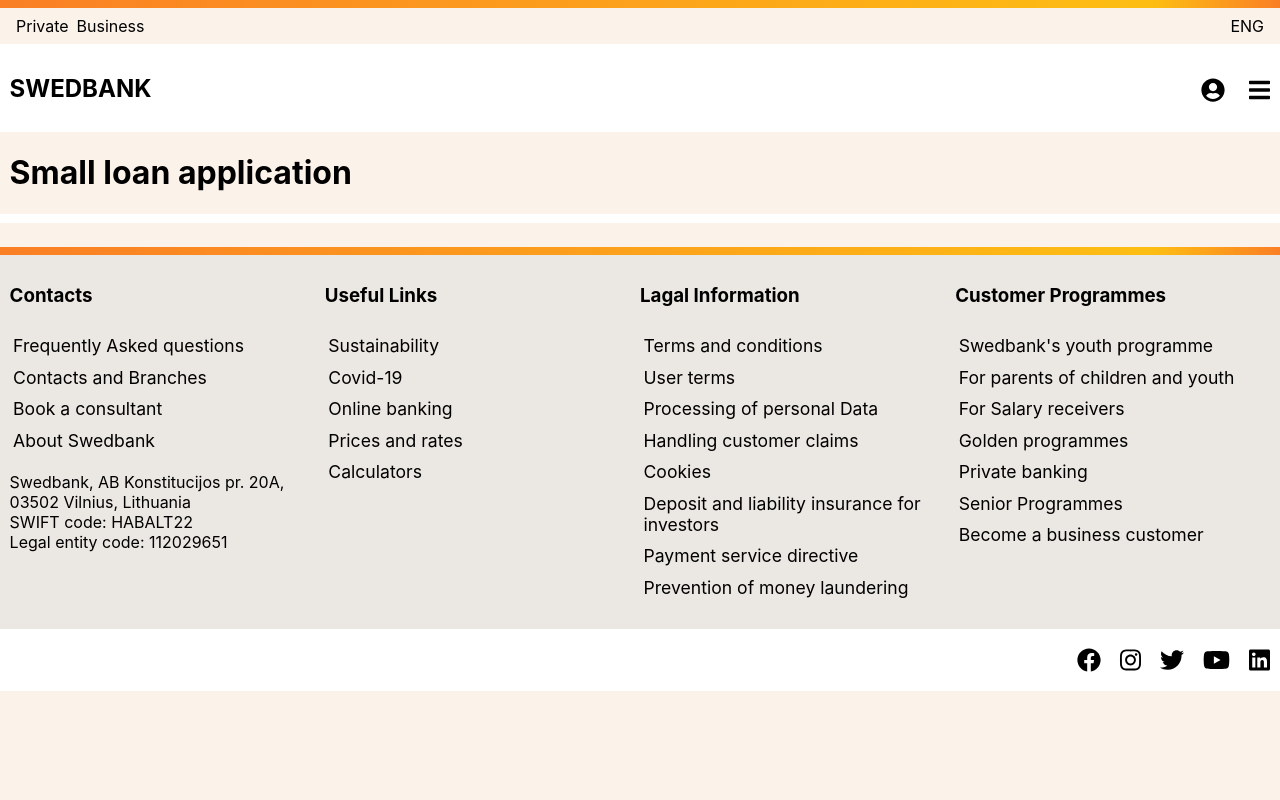
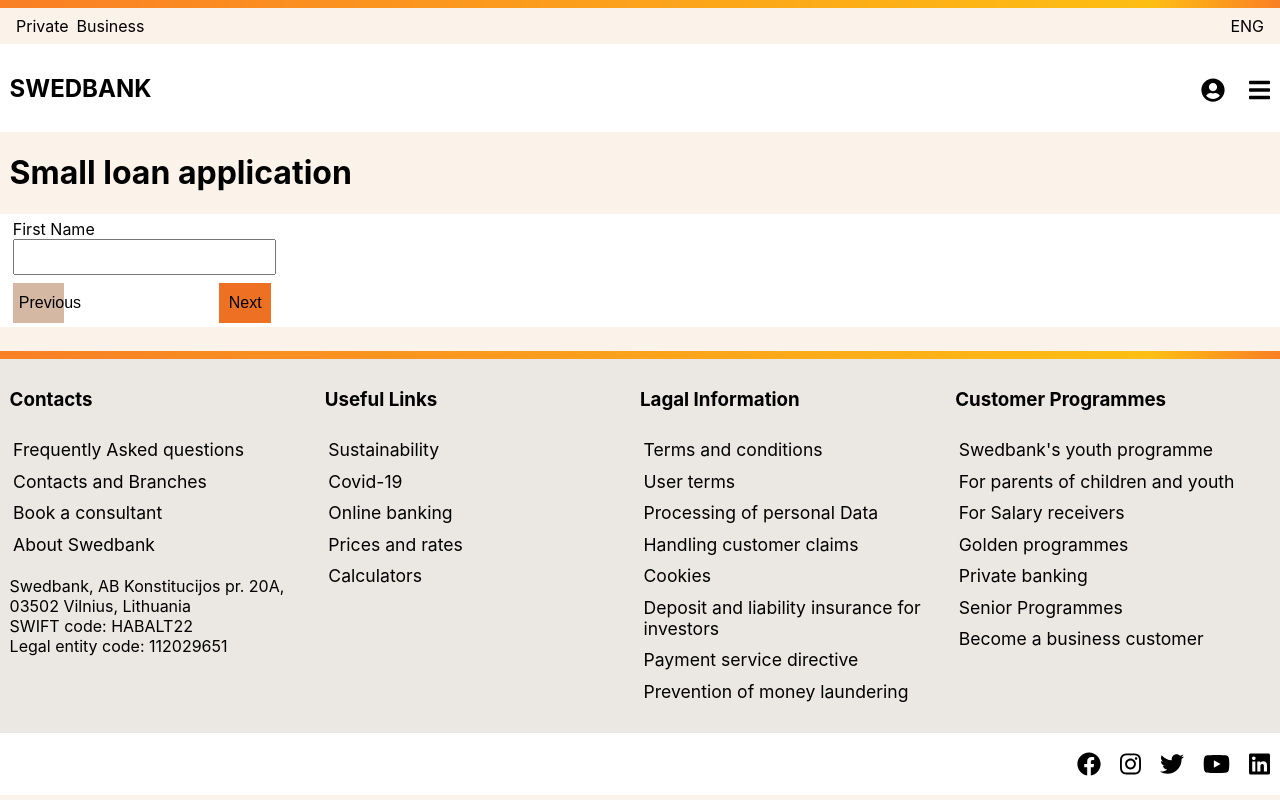
Before and after one commit to abbabawa/swedbank-loan-form, a React (Create React App) app: page /questions in a window 1280 px wide. Built offline with nearby package versions, Linux system fonts and the light colour scheme.

Commit message:
Question component worked on

```diff
--- a/src/App.js
+++ b/src/App.js
@@ -8,6 +8,7 @@
 import './css/style.css'
 import Footer from './components/Footer';
 import Navbar from './components/Navbar';
+import Question from './components/Question';
 
 function App() {
   return (
@@ -18,7 +19,7 @@
 			<div className='content'>
 				<Routes>
 					<Route path="/" element={<Intro />} />
-					{/* <Route path="/" element={<Intro />} /> */}
+					<Route path="/questions" element={<Question />} />
 				</Routes>
 			</div>
 		</main>
--- a/src/components/Navbar.js
+++ b/src/components/Navbar.js
@@ -32,15 +32,15 @@
                         <FontAwesomeIcon icon={faUserCircle} className="menuIcons" />
                         <FontAwesomeIcon icon={faBars} className="menuIcons" />
                     </div>
-                    <div>
+                    <div className='menuLinks'>
                         <ul>
-                            <li><FontAwesomeIcon icon={faHome}  /></li>
-                            <li>Eceryday Banking</li>
-                            <li>Cards</li>
-                            <li>Loan, leasing</li>
-                            <li>Savings, Investments</li>
-                            <li>Pension</li>
-                            <li>Insurance</li>
+                            <li><Link to=""><FontAwesomeIcon icon={faHome}  /></Link></li>
+                            <li><Link to="">Eceryday Banking</Link></li>
+                            <li><Link to="">Cards</Link></li>
+                            <li><Link to="">Loan, leasing</Link></li>
+                            <li><Link to="">Savings, Investments</Link></li>
+                            <li><Link to="">Pension</Link></li>
+                            <li><Link to="">Insurance</Link></li>
                             <li>
                                 <input type="text" placeholder='search' />
                             </li>
--- /dev/null
+++ b/src/components/Question.js
@@ -0,0 +1,21 @@
+const Question = ()=>{
+    return (
+        <div className="question">
+            <div className="errorMessage">
+
+            </div>
+            <div>
+                <label>First Name</label>
+                <div className="inputDiv">
+                    <input type="text" name="" />
+                </div>
+            </div>
+            <div className="buttons">
+                <button>Previous</button>
+                <button>Next</button>
+            </div>
+        </div>
+    )
+}
+
+export default Question
--- a/src/css/style.css
+++ b/src/css/style.css
@@ -70,7 +70,7 @@
     padding: 0;
 }
 
-input{
+li input{
     width: 98%;
     height: 40px;
     font-size: 1em;
@@ -181,6 +181,45 @@
     color: inherit;
 }
 
+/* questions */
+.question{
+    padding: 0 0.5em;
+}
+
+.inputDiv{
+    width: 100%;
+}
+
+.inputDiv label{
+    margin-bottom: 0.8em;
+}
+.inputDiv input{
+    width: 99%;
+    height: 30px;
+    font-size: 1.2em;
+
+}
+
+.buttons{
+    margin-top: 0.5em;
+    display: flex;
+    justify-content: space-between;
+}
+
+.buttons button{
+    height: 40px;
+    width: 20%;
+    font-size: inherit;
+    /* margin: 0.5em 0.5em; */
+    background-color: rgb(212 184 163);
+    border: rgb(212 184 163);
+}
+
+.buttons button:nth-of-type(2){
+    background-color: rgb(238 112 35);
+    border: 1px solid rgb(238 112 35);
+}
+
 @media (min-width: 768px) {
     .content{
         display: flex;
@@ -211,3 +250,7 @@
         border-bottom: 0;
     }
 }
+
+@media (min-width: 992px) {
+
+}
--- a/src/pages/Intro.js
+++ b/src/pages/Intro.js
@@ -1,3 +1,4 @@
+import { Link } from "react-router-dom"
 
 
 
@@ -19,6 +20,7 @@
                         </div>
                         <article>
                             <p>It is best to complete your application while logged in, as many fields are previously completed. The application enables us to find the most suitable solution for you and make you a personal loan offer. Completing an application does not oblige you to sign an agreement.</p>
+                            <Link to="/questions">Complete An application</Link>
                         </article>
                     </div>
                 </>
```
